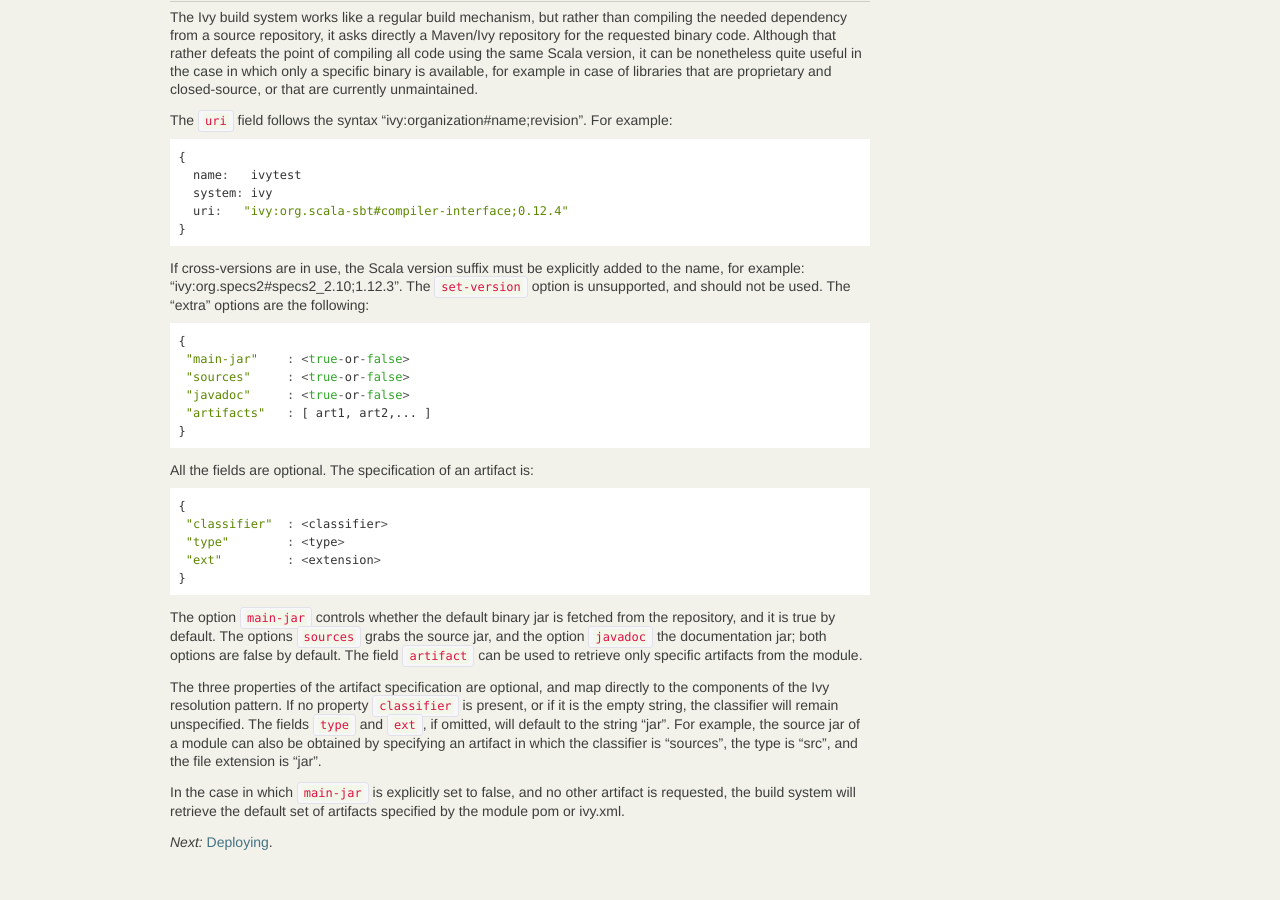
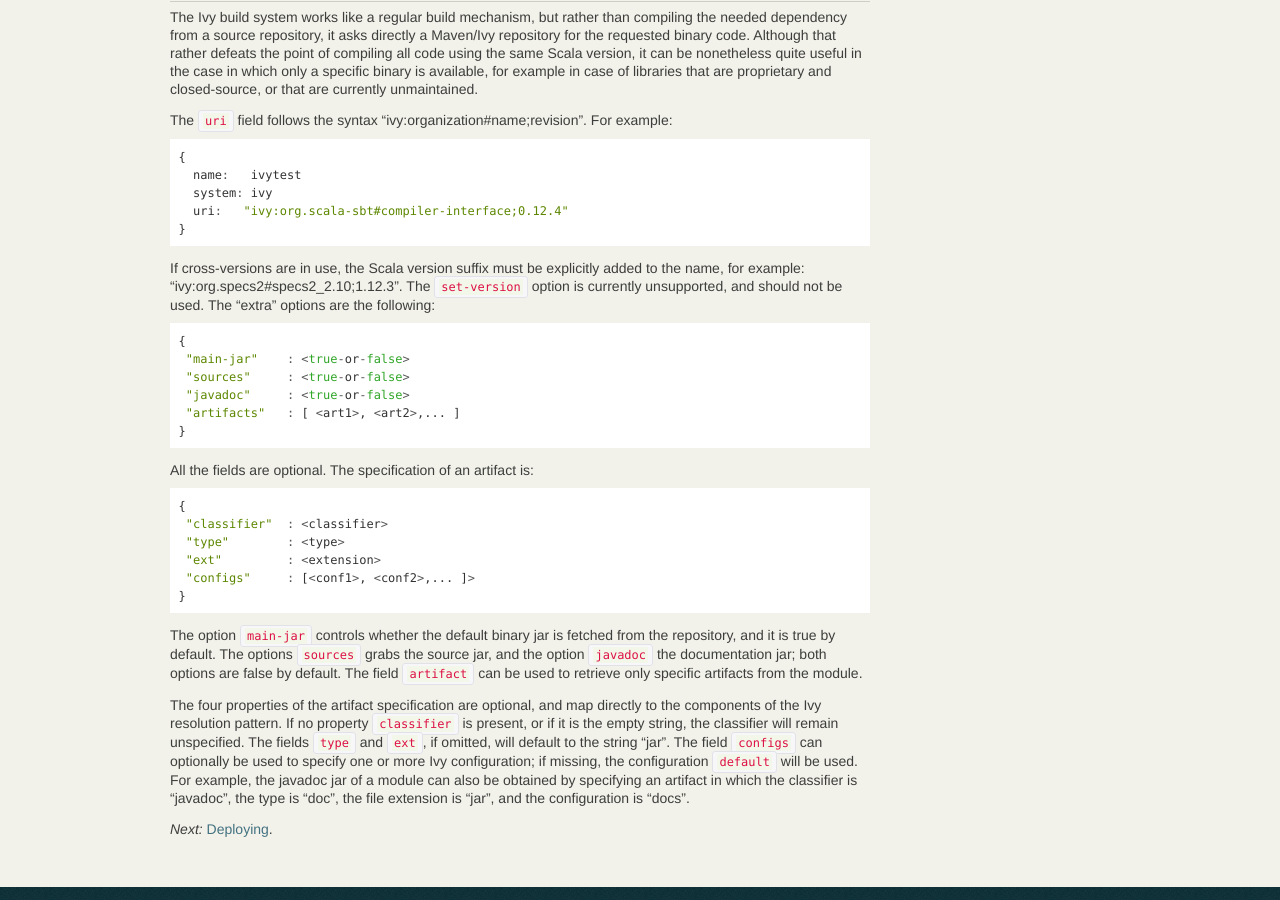
Before and after one commit to lightbend-labs/dbuild, a Sphinx documentation site: the page built from docs/src/sphinx/dbuild.rst, in a window 1280 px wide and 900 px high, scrolled down 4054 px. Built offline with Sphinx 7.4.7, drawn with Linux system fonts in a browser that asks for light colours.

Commit message:
A lot more Ivy configuration-related madness
Ivy configurations are now handled appropriately, and the
dependency rules are set more appropriately. One bit that
is still missing is supporting the "optional" config, which
can be done by resolving once more separately that config,
extracting the artifacts that have been fetched (and are
therefore optional), and adding to them the optional config
while creating the new ivy.xml (note that the same artifact
can be in multiple configurations).

Also still missing (but closer) is supporting set-version;
right now the artifacts will be republished with the same
version number they were fetched with.

```diff
--- a/docs/src/sphinx/dbuild.rst
+++ b/docs/src/sphinx/dbuild.rst
@@ -282,8 +282,8 @@
   }
 
 If cross-versions are in use, the Scala version suffix must be explicitly added to the name,
-for example: "ivy:org.specs2#specs2_2.10;1.12.3". The ``set-version`` option is unsupported,
-and should not be used. The "extra" options are the following:
+for example: "ivy:org.specs2#specs2_2.10;1.12.3". The ``set-version`` option is currently
+unsupported, and should not be used. The "extra" options are the following:
 
 .. code-block:: javascript
 
@@ -302,6 +302,7 @@
     "classifier"  : <classifier>
     "type"        : <type>
     "ext"         : <extension>
+    "configs"     : [<conf1>, <conf2>,... ]>
    }
 
 The option ``main-jar`` controls whether the default binary jar is fetched from the
@@ -309,15 +310,14 @@
 option ``javadoc`` the documentation jar; both options are false by default. The field
 ``artifact`` can be used to retrieve only specific artifacts from the module.
 
-The three properties of the artifact specification are optional, and map directly to
+The four properties of the artifact specification are optional, and map directly to
 the components of the Ivy resolution pattern. If no property ``classifier`` is present,
 or if it is the empty string, the classifier will remain unspecified. The fields
-``type`` and ``ext``, if omitted, will default to the string "jar". For example, the
-source jar of a module can also be obtained by specifying an artifact in which
-the classifier is "sources", the type is "src", and the file extension is "jar".
-
-In the case in which ``main-jar`` is explicitly set to false, and no other artifact is
-requested, the build system will retrieve the default set of artifacts specified
-by the module pom or ivy.xml.
+``type`` and ``ext``, if omitted, will default to the string "jar". The field
+``configs`` can optionally be used to specify one or more Ivy configuration; if missing,
+the configuration ``default`` will be used. For example, the javadoc jar of a module
+can also be obtained by specifying an artifact in which the classifier is
+"javadoc", the type is "doc", the file extension is "jar", and the configuration
+is "docs".
 
 *Next:* :doc:`deploy`.
```
Also changed, not shown: other parts of docs/src/sphinx/dbuild.rst (+1 -1 lines), 8 other files.
